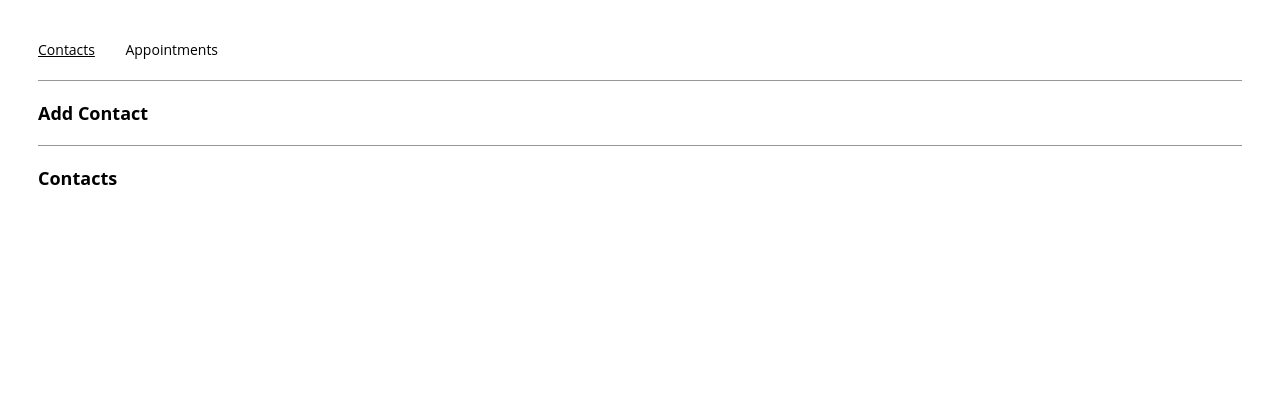
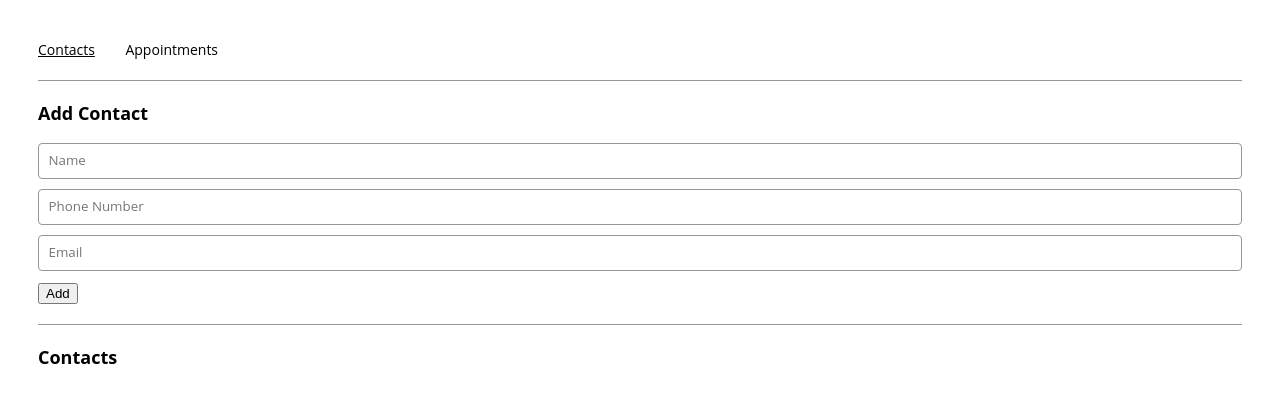
Before and after one commit to BehshadBabai/Appointment-Planner, a React (Create React App) app: page /contacts in a window 1280 px wide. Shown: the top 402 px of the page. Built offline with nearby package versions, Linux system fonts and the light colour scheme.

Commit message:
implementing the contactForm component

```diff
--- a/src/components/contactForm/ContactForm.js
+++ b/src/components/contactForm/ContactForm.js
@@ -9,7 +9,12 @@ export const ContactForm = ({
   setEmail,
   handleSubmit
 }) => {
-  return (
-    ContactForm
+    return (
+        <form onSubmit={handleSubmit}>
+            <input placeholder="Name" />
+            <input placeholder="Phone Number" pattern="^\D?(\d{3})\D?\D?(\d{3})\D?(\d{4})$"/>
+            <input placeholder="Email" />
+            <button type="submit">Add</button>
+        </form>
   );
 };
--- a/src/containers/contactsPage/ContactsPage.js
+++ b/src/containers/contactsPage/ContactsPage.js
@@ -38,7 +38,7 @@ export const ContactsPage = (props) => {
         <div>
             <section>
                 <h2>Add Contact</h2>
-                <ContactForm onSubmit={handleSubmit} name={name} phone={phone} email={email} setName={setName} setPhone={setPhone} setEmail={setEmail} />
+                <ContactForm handleSubmit={handleSubmit} name={name} phone={phone} email={email} setName={setName} setPhone={setPhone} setEmail={setEmail} />
             </section>
             <hr />
             <section>
```
Also changed, not shown: src/components/tileList/TileList.js (+4 -4 lines).
